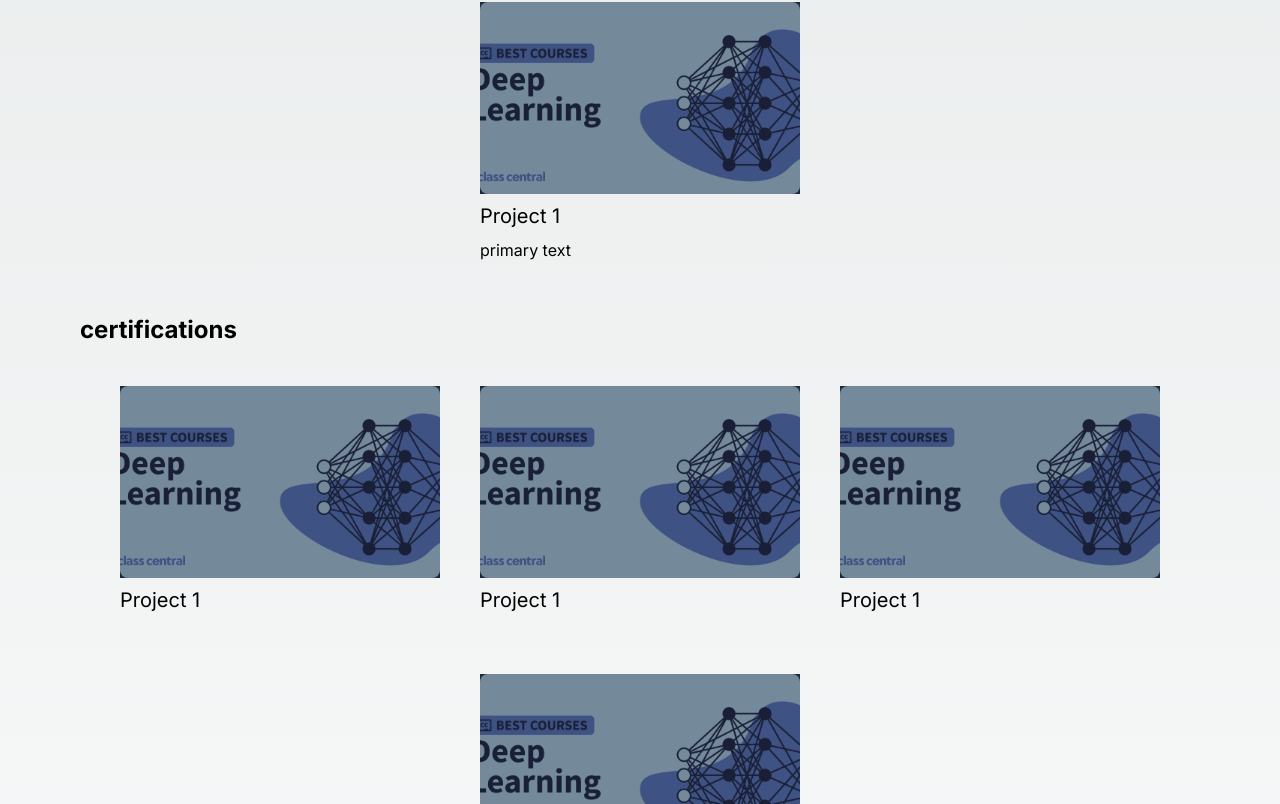
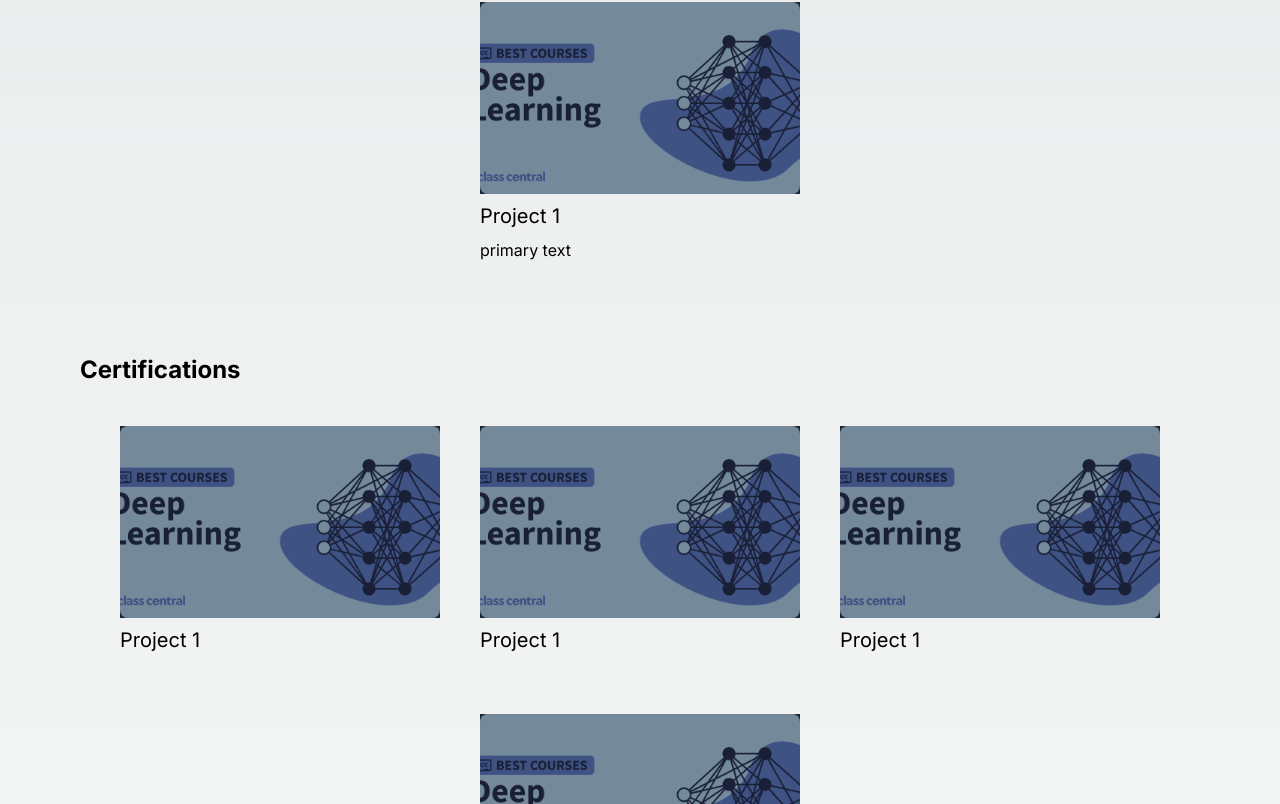
Before and after one commit to rohithguj/Rohithguj, a Next.js app: page / in a window 1280 px wide. Shown: the part 1996-2800 px from the top of the page. Built offline with nearby package versions, Linux system fonts and the light colour scheme.

Commit message:
typo and style fix

```diff
--- a/app/page.tsx
+++ b/app/page.tsx
@@ -48,7 +48,11 @@ function Nav() {
           buttonText="Certification"
           href="certifications"
         />
-        <NavBtn color="text-purple-800 font-semibold" buttonText="Education" />
+        <NavBtn
+          color="text-purple-800 font-semibold"
+          buttonText="Education"
+          href="education"
+        />
       </div>
     </div>
   );
@@ -225,8 +229,8 @@ function Certifications() {
   ];
 
   return (
-    <div className="flex flex-col pt-10 px-10" id="certifications">
-      <div className="text-2xl font-bold">certifications</div>{" "}
+    <div className="flex flex-col pt-20 pb-20 px-10" id="certifications">
+      <div className="text-2xl font-bold">Certifications</div>{" "}
       <div className="flex flex-wrap justify-center pt-10 gap-x-10 gap-y-24">
         {certifications.map((certification) => (
           <CustomCard
@@ -272,7 +276,7 @@ function Education() {
   ];
 
   return (
-    <div className="flex flex-col pt-10 px-10" id="certifications">
+    <div className="flex flex-col pt-20 pb-20 px-10" id="education">
       <div className="text-2xl font-bold">Education</div>{" "}
       <div className="flex flex-wrap justify-center pt-10 gap-x-10 gap-y-24">
         {Educations.map((Education) => (
```
